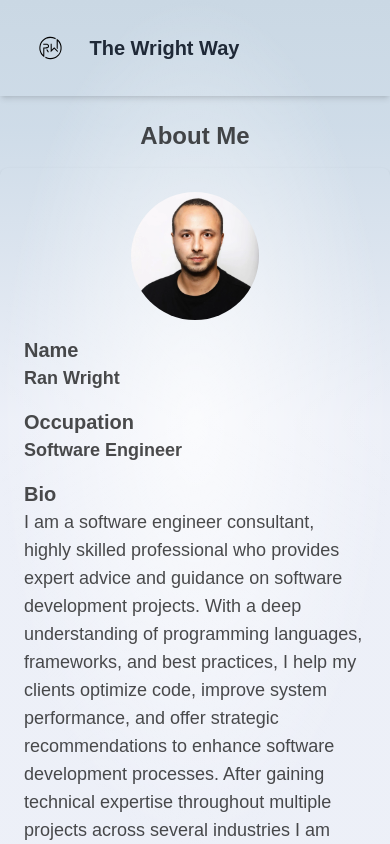
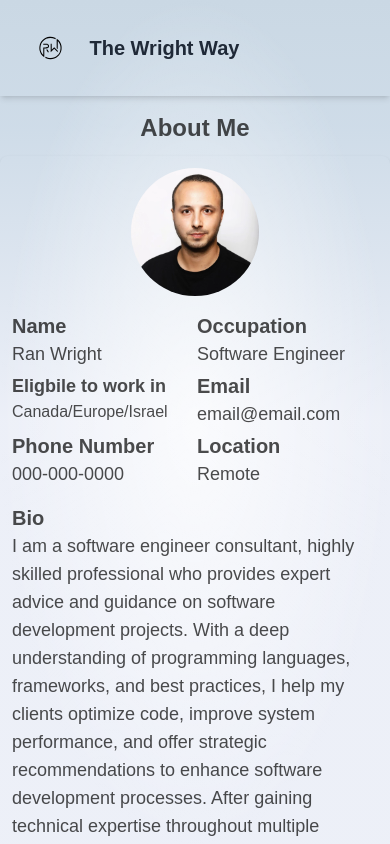
Before and after one commit to RyanWri/worksite, a SvelteKit app: page /profile in a window 390 px wide. Shown: the top 844 px of the page. Built offline with nearby package versions, Linux system fonts and the light colour scheme; some icons are missing.

Commit message:
profile_page_responsive

```diff
--- /dev/null
+++ b/src/lib/components/ProfileGrid.svelte
@@ -0,0 +1,36 @@
+<script>
+  export let profile_details;
+</script>
+
+<div class="grid grid-cols-2 md:grid-cols-3 mb-4 gap-1">
+  <div class="md:ml-8">
+    <h2 class="text-xl font-semibold">Name</h2>
+    <h3 class="text-lg">{profile_details.name}</h3>
+  </div>
+  <div>
+    <h2 class="text-xl font-semibold">Occupation</h2>
+    <p class="text-lg">{profile_details.occupation}</p>
+  </div>
+  <div>
+    <h2 class="text-lg font-semibold">Eligbile to work in</h2>
+    <p>
+      {#each profile_details.eligible_countries as country}
+        {country}
+      {/each}
+    </p>
+  </div>
+  <div class="md:ml-8">
+    <div>
+      <h2 class="text-xl font-semibold">Email</h2>
+      <p class="text-lg">{profile_details.email}</p>
+    </div>
+  </div>
+  <div>
+    <h2 class="text-xl font-semibold">Phone Number</h2>
+    <p class="text-lg">{profile_details.phone}</p>
+  </div>
+  <div>
+    <h2 class="text-xl font-semibold">Location</h2>
+    <p class="text-lg">{profile_details.location}</p>
+  </div>
+</div>
--- a/src/routes/profile/+page.svelte
+++ b/src/routes/profile/+page.svelte
@@ -1,6 +1,7 @@
 <script>
-  import { data } from "./data";
+  import { profile_details } from "./data";
   import { onMount } from "svelte";
+  import ProfileGrid from "$lib/components/ProfileGrid.svelte";
 
   let animate = false;
 
@@ -10,9 +11,9 @@
   });
 </script>
 
-<div class="container mx-auto py-6">
-  <h1 class="text-2xl font-bold mb-4">About Me</h1>
-  <div class="shadow rounded-lg p-6">
+<div class="container mx-auto py-4">
+  <h1 class="text-2xl font-bold mb-3">About Me</h1>
+  <div class="shadow rounded-lg p-3">
     <div class="flex items-center justify-center mb-4">
       <img
         src="/images/me.webp"
@@ -20,18 +21,13 @@
         class="w-32 h-32 rounded-full"
       />
     </div>
-    <div class="mb-4">
-      <h2 class="text-xl font-semibold">Name</h2>
-      <h3 class="text-lg font-semibold">{data.name}</h3>
-    </div>
-    <div class="mb-4">
-      <h2 class="text-xl font-semibold">Occupation</h2>
-      <p class="text-lg font-semibold">{data.occupation}</p>
-    </div>
-    <div class="mb-4">
+    <ProfileGrid {profile_details} />
+    <div class="mb-4 md:ml-8">
       <h2 class="text-xl font-semibold">Bio</h2>
       <p class="text-lg">
-        <span class:animate class="animated-paragraph">{data.bio} </span>
+        <span class:animate class="animated-paragraph"
+          >{profile_details.bio}
+        </span>
       </p>
     </div>
   </div>
--- a/src/routes/profile/data.js
+++ b/src/routes/profile/data.js
@@ -1,6 +1,10 @@
-export const data = {
+export const profile_details = {
   name: "Ran Wright",
   occupation: "Software Engineer",
+  location: "Remote",
+  eligible_countries: ["Canada/", "Europe/", "Israel"],
+  email: "email@email.com",
+  phone: "000-000-0000",
   bio: `I am a software engineer consultant, highly skilled professional who
   provides expert advice and guidance on software development projects.
   With a deep understanding of programming languages, frameworks, and best
```
